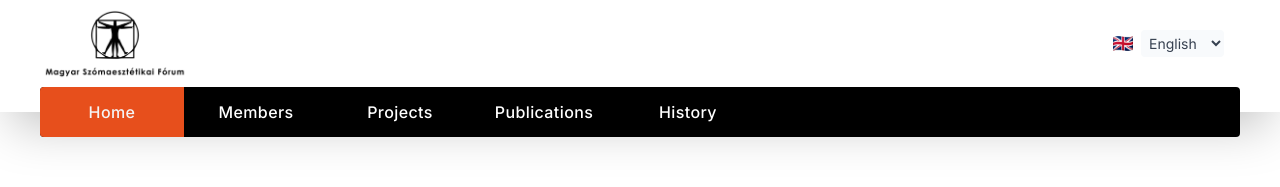
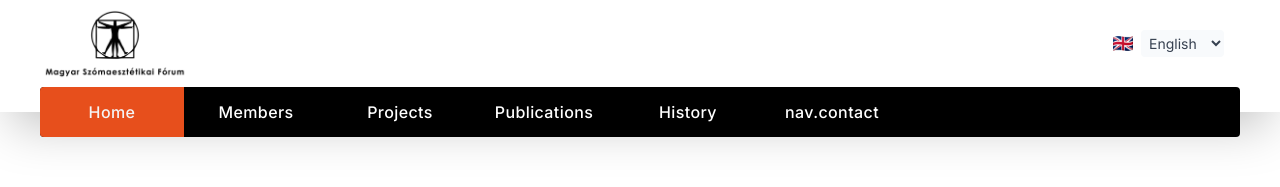
Before and after one commit to balumartin/hfs-app, a Next.js app: page /en in a window 1280 px wide. Shown: the top 187 px of the page. Built offline with nearby package versions, Linux system fonts and the light colour scheme.

Commit message:
fix links in Header

```diff
--- a/src/components/Header.tsx
+++ b/src/components/Header.tsx
@@ -21,7 +21,8 @@ export default function Header() {
     { id: "members", href: "/members", label: t("members") },
     { id: "projects", href: "/projects", label: t("projects") },
     { id: "publications", href: "/publications", label: t("publications") },
-    { id: "contact", href: "/history", label: t("history") },
+    { id: "history", href: "/history", label: t("history") },
+    { id: "contact", href: "/contact", label: t("contact") },
   ];
 
   return (
```
